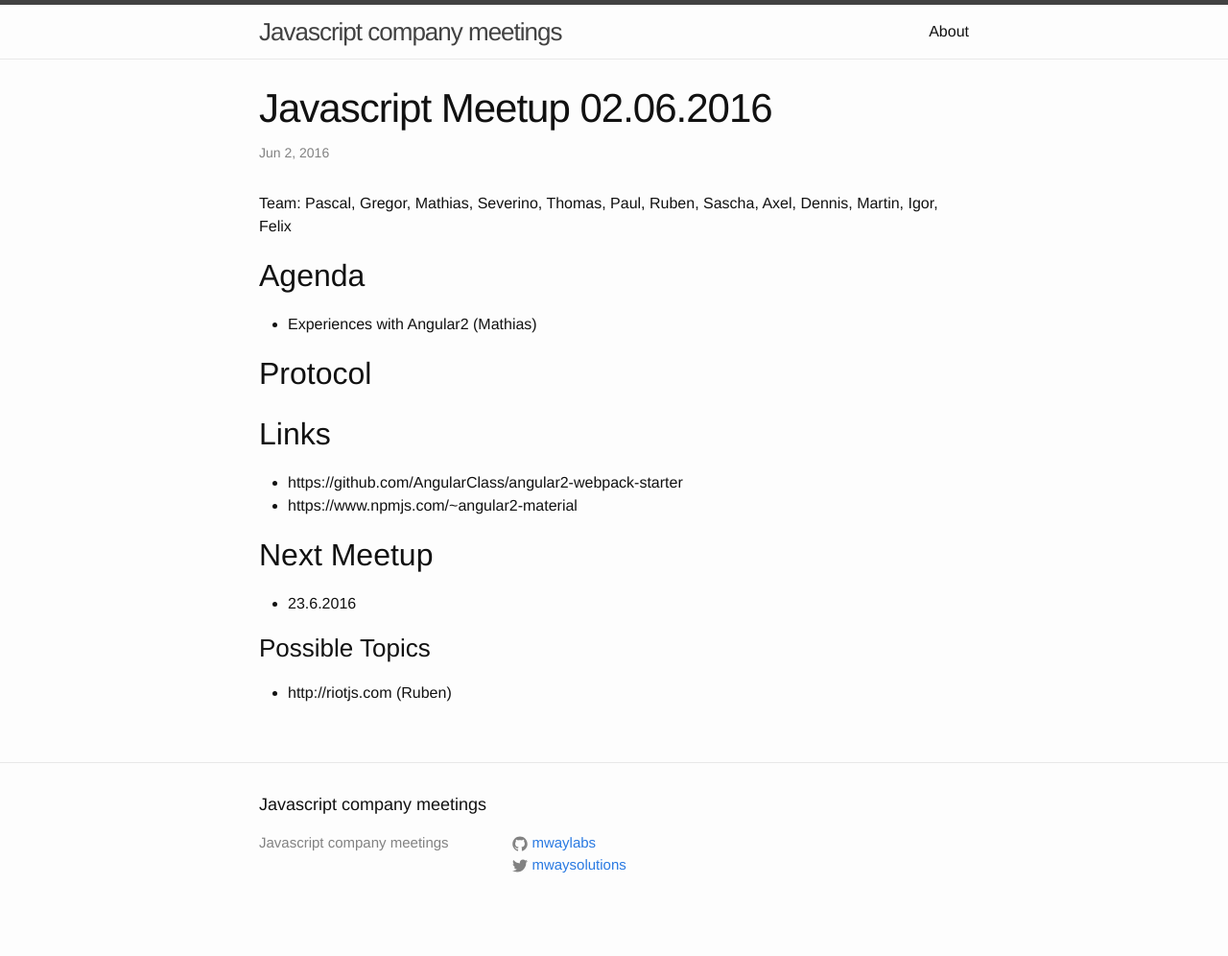
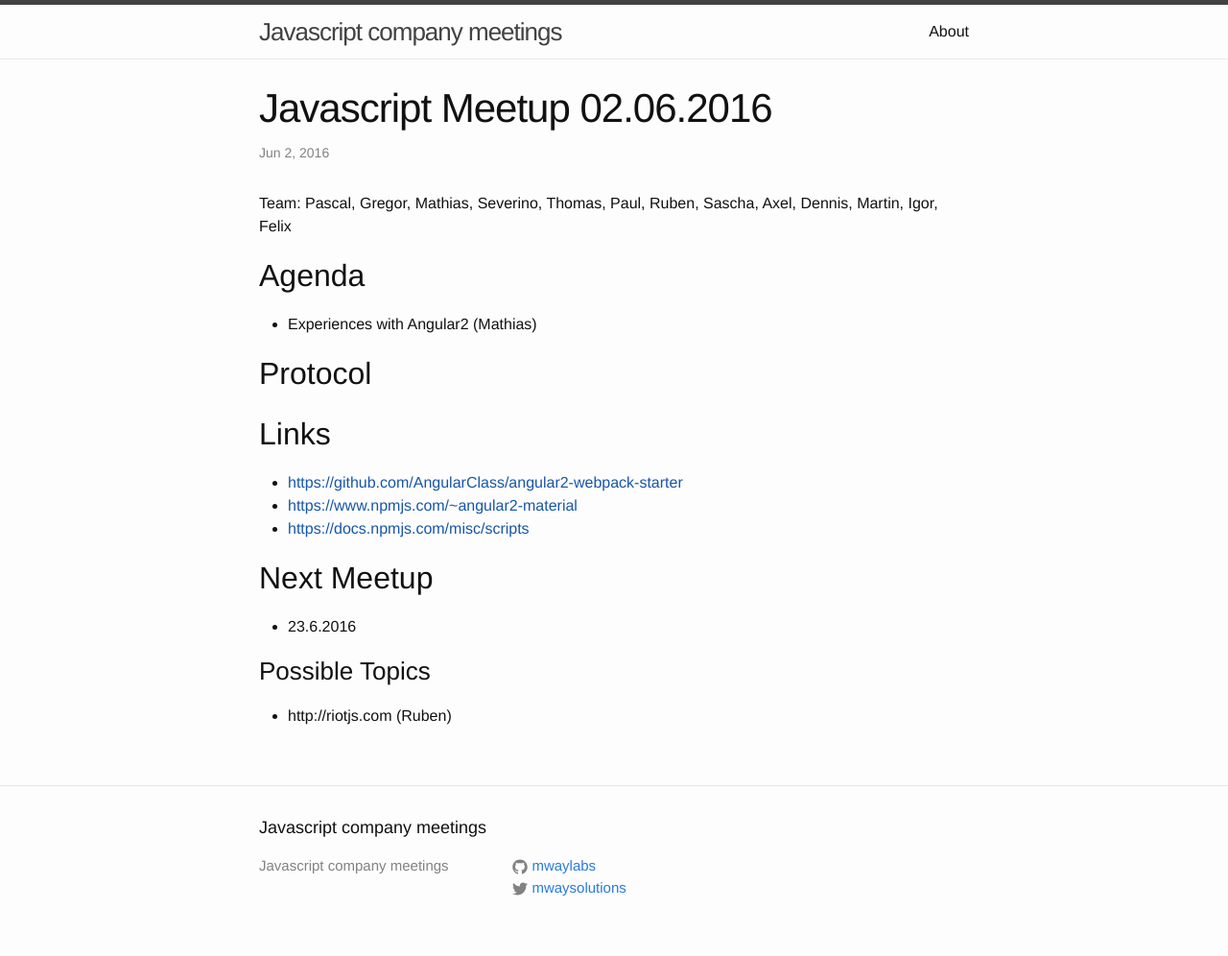
Before and after one commit to MathiasTim/javascript-company-meeting, a Jekyll site: the page built from _posts/2016-06-02-meetup.md, in a window 1280 px wide. Shown: the whole page at 96% size. Built offline with Jekyll 4.4.1, drawn with Linux system fonts in a browser that asks for light colours; before the commit the page ends 972 px from its top, so only the background shows below that; some of the changed lines change nothing that is shown.

Commit message:
Update 2016-06-02-meetup.md

```diff
--- a/_posts/2016-06-02-meetup.md
+++ b/_posts/2016-06-02-meetup.md
@@ -14,8 +14,9 @@ Team: Pascal, Gregor, Mathias, Severino, Thomas, Paul, Ruben, Sascha, Axel, Denn
 ## Protocol
 
 ## Links
-- https://github.com/AngularClass/angular2-webpack-starter
-- https://www.npmjs.com/~angular2-material
+- [https://github.com/AngularClass/angular2-webpack-starter]()
+- [https://www.npmjs.com/~angular2-material]()
+- [https://docs.npmjs.com/misc/scripts]()
 
 ## Next Meetup
 
```
